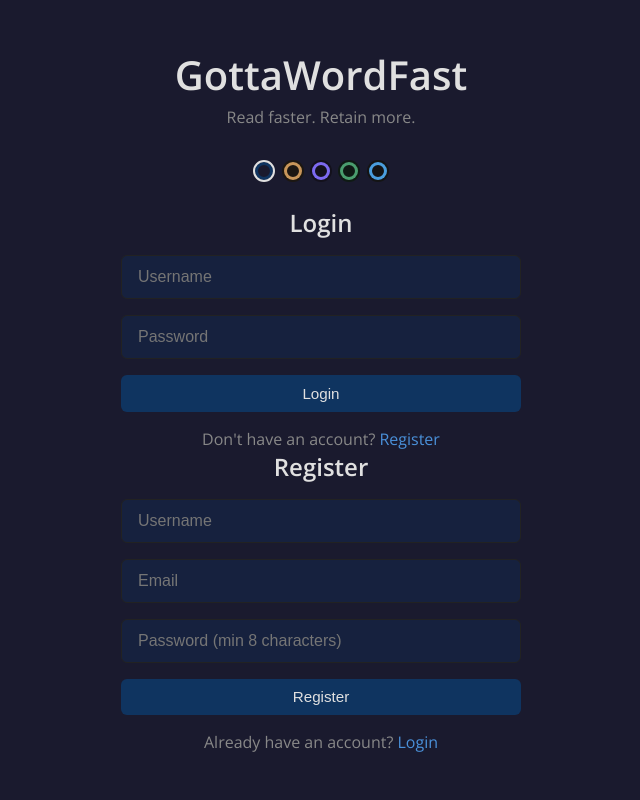
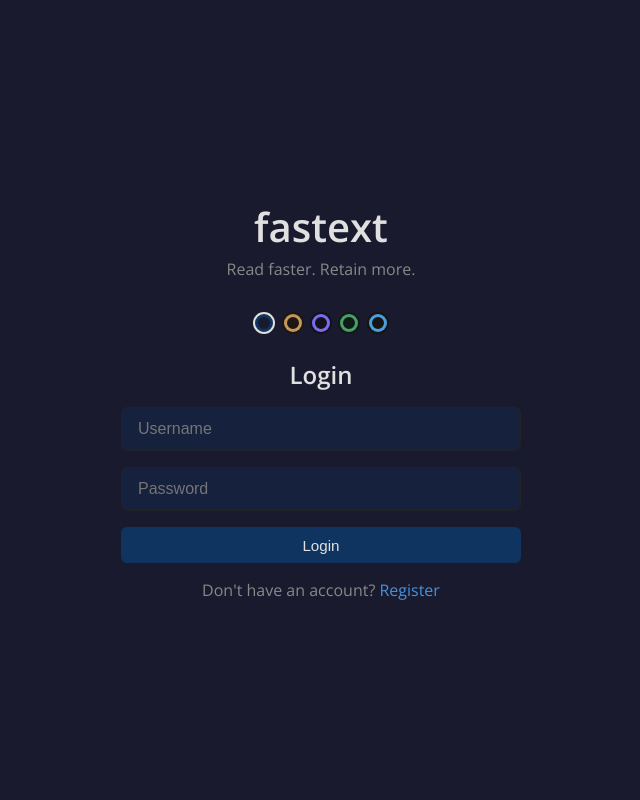
Before and after one commit to billshields/fastext, a Django app: page / in a window 1280 px wide. Shown: the whole page, without its empty margins (319-959 px from the left). Run offline with Django 5.2, Linux system fonts and the light colour scheme; parts of the project's set-up code (start-up, migrations or seed data) failed here and were passed over.

Commit message:
fastext rebrand, better login

```diff
--- a/config/celery.py
+++ b/config/celery.py
@@ -3,6 +3,6 @@ from celery import Celery
 
 os.environ.setdefault('DJANGO_SETTINGS_MODULE', 'config.settings.dev')
 
-app = Celery('gottawordfast')
+app = Celery('fastext')
 app.config_from_object('django.conf:settings', namespace='CELERY')
 app.autodiscover_tasks()
--- a/static/css/reader.css
+++ b/static/css/reader.css
@@ -148,6 +148,10 @@ body {
     display: flex;
     flex-direction: column;
     gap: 1rem;
+}
+
+.auth-form[hidden] {
+    display: none;
 }
 
 .auth-form h2 {
--- a/static/js/app.js
+++ b/static/js/app.js
@@ -824,12 +824,12 @@
     function dismissHelpHint() {
         if (elements.helpHint) {
             elements.helpHint.classList.add('hidden');
-            localStorage.setItem('gottawordfast_help_seen', '1');
+            localStorage.setItem('fastext_help_seen', '1');
         }
     }
 
     function initHelpHint() {
-        if (localStorage.getItem('gottawordfast_help_seen')) {
+        if (localStorage.getItem('fastext_help_seen')) {
             if (elements.helpHint) elements.helpHint.classList.add('hidden');
         }
     }
--- a/static/js/stats.js
+++ b/static/js/stats.js
@@ -4,7 +4,7 @@
         return;
     }
 
-    gwfTheme.render(document.getElementById('theme-switcher'));
+    fastextTheme.render(document.getElementById('theme-switcher'));
 
     function getThemeColors() {
         const style = getComputedStyle(document.documentElement);
--- a/templates/base.html
+++ b/templates/base.html
@@ -3,24 +3,24 @@
 <head>
     <meta charset="UTF-8">
     <meta name="viewport" content="width=device-width, initial-scale=1.0">
-    <title>{% block title %}GottaWordFast{% endblock %}</title>
+    <title>{% block title %}fastext{% endblock %}</title>
     <link rel="preconnect" href="https://fonts.googleapis.com">
     <link rel="preconnect" href="https://fonts.gstatic.com" crossorigin>
     <link href="https://fonts.googleapis.com/css2?family=Merriweather:wght@400;700&family=Open+Sans:wght@400;600&family=Roboto+Mono:wght@400;500&display=swap" rel="stylesheet">
     {% load static %}
     <link rel="stylesheet" href="{% static 'css/reader.css' %}">
+    <script src="{% static 'js/api.js' %}"></script>
     {% block extra_head %}{% endblock %}
 </head>
 <body>
     <script>
         // Apply saved theme before paint to prevent flash
         (function() {
-            var t = localStorage.getItem('gwf_theme') || 'default';
+            var t = localStorage.getItem('fastext_theme') || 'default';
             document.documentElement.setAttribute('data-theme', t);
         })();
     </script>
     {% block body %}{% endblock %}
-    <script src="{% static 'js/api.js' %}"></script>
     <script>
         // Escape API data before interpolating it into innerHTML — available on all pages
         function escapeHtml(value) {
@@ -33,7 +33,7 @@
         }
 
         // Theme switcher logic — available on all pages
-        const gwfTheme = {
+        const fastextTheme = {
             themes: ['default', 'warm', 'midnight', 'forest', 'mono'],
             labels: { default: 'Ocean', warm: 'Warm', midnight: 'Midnight', forest: 'Forest', mono: 'Mono' },
             colors: {
@@ -43,9 +43,9 @@
                 forest:   { background_color: '#0f1a14', text_color: '#d4e4d8', ui_color: '#2d7a4f' },
                 mono:     { background_color: '#141414', text_color: '#e0e0e0', ui_color: '#3580bb' },
             },
-            current() { return localStorage.getItem('gwf_theme') || 'default'; },
+            current() { return localStorage.getItem('fastext_theme') || 'default'; },
             set(name) {
-                localStorage.setItem('gwf_theme', name);
+                localStorage.setItem('fastext_theme', name);
                 document.documentElement.setAttribute('data-theme', name);
                 document.querySelectorAll('.theme-swatch').forEach(s => {
                     s.classList.toggle('active', s.dataset.theme === name);
--- a/templates/browse.html
+++ b/templates/browse.html
@@ -1,5 +1,5 @@
 {% extends "base.html" %}
-{% block title %}GottaWordFast - Browse{% endblock %}
+{% block title %}fastext - Browse{% endblock %}
 
 {% block extra_head %}
 <style>
@@ -218,7 +218,7 @@
         window.location.href = '/';
     }
 
-    gwfTheme.render(document.getElementById('theme-switcher'));
+    fastextTheme.render(document.getElementById('theme-switcher'));
 
     const searchInput = document.getElementById('search-input');
     const sortSelect = document.getElementById('sort-select');
--- a/templates/editor.html
+++ b/templates/editor.html
@@ -1,5 +1,5 @@
 {% extends "base.html" %}
-{% block title %}GottaWordFast - Edit{% endblock %}
+{% block title %}fastext - Edit{% endblock %}
 
 {% block body %}
 <div class="editor-container">
--- a/templates/index.html
+++ b/templates/index.html
@@ -1,9 +1,19 @@
 {% extends "base.html" %}
-{% block title %}GottaWordFast - Login{% endblock %}
+{% block title %}fastext - Login{% endblock %}
+
+{% block extra_head %}
+<script>
+    // Runs before the page draws, so signed-in users never see the login form.
+    // replace() keeps this page out of history, so Back doesn't bounce here again.
+    if (api.isAuthenticated()) {
+        location.replace('/library/');
+    }
+</script>
+{% endblock %}
 
 {% block body %}
 <div class="auth-container">
-    <h1 class="auth-title">GottaWordFast</h1>
+    <h1 class="auth-title">fastext</h1>
     <p class="auth-subtitle">Read faster. Retain more.</p>
     <div id="theme-switcher" class="theme-switcher" style="margin-bottom:1.5rem;"></div>
 
@@ -30,22 +40,24 @@
 
 {% block extra_scripts %}
 <script>
-    if (api.isAuthenticated()) {
-        window.location.href = '/library/';
+    fastextTheme.render(document.getElementById('theme-switcher'));
+
+    // Only one form is on screen at a time; the links swap between them
+    function showAuthForm(name) {
+        const showRegister = name === 'register';
+        document.getElementById('login-form').hidden = showRegister;
+        document.getElementById('register-form').hidden = !showRegister;
+        document.getElementById(showRegister ? 'reg-username' : 'login-username').focus();
     }
-
-    gwfTheme.render(document.getElementById('theme-switcher'));
 
     document.getElementById('show-register').addEventListener('click', (e) => {
         e.preventDefault();
-        document.getElementById('login-form').hidden = true;
-        document.getElementById('register-form').hidden = false;
+        showAuthForm('register');
     });
 
     document.getElementById('show-login').addEventListener('click', (e) => {
         e.preventDefault();
-        document.getElementById('register-form').hidden = true;
-        document.getElementById('login-form').hidden = false;
+        showAuthForm('login');
     });
 
     document.getElementById('btn-login').addEventListener('click', async () => {
@@ -57,7 +69,7 @@
         try {
             const data = await api.post('/api/auth/login/', { username, password }, false);
             api.setTokens(data.access, data.refresh);
-            window.location.href = '/library/';
+            location.replace('/library/');
         } catch (err) {
             errorEl.textContent = 'Invalid username or password.';
             errorEl.hidden = false;
@@ -74,7 +86,7 @@
         try {
             const data = await api.post('/api/auth/register/', { username, email, password }, false);
             api.setTokens(data.tokens.access, data.tokens.refresh);
-            window.location.href = '/library/';
+            location.replace('/library/');
         } catch (err) {
             errorEl.textContent = err.message || 'Registration failed.';
             errorEl.hidden = false;
--- a/templates/library.html
+++ b/templates/library.html
@@ -1,5 +1,5 @@
 {% extends "base.html" %}
-{% block title %}GottaWordFast - Library{% endblock %}
+{% block title %}fastext - Library{% endblock %}
 
 {% block body %}
 <div class="library-container">
@@ -96,7 +96,7 @@
         window.location.href = '/';
     }
 
-    gwfTheme.render(document.getElementById('theme-switcher'));
+    fastextTheme.render(document.getElementById('theme-switcher'));
 
     const docsList = document.getElementById('documents-list');
     const emptyState = document.getElementById('empty-state');
--- a/templates/reader.html
+++ b/templates/reader.html
@@ -1,5 +1,5 @@
 {% extends "base.html" %}
-{% block title %}GottaWordFast - Reading{% endblock %}
+{% block title %}fastext - Reading{% endblock %}
 
 {% block body %}
 <div id="reader-container" class="reader-container">
--- a/templates/stats.html
+++ b/templates/stats.html
@@ -1,5 +1,5 @@
 {% extends "base.html" %}
-{% block title %}GottaWordFast - Stats{% endblock %}
+{% block title %}fastext - Stats{% endblock %}
 
 {% block extra_head %}
 <script src="https://cdn.jsdelivr.net/npm/chart.js@4/dist/chart.umd.min.js"></script>
```
Also changed, not shown: IDEAS.md (+1 -1 lines), 1 other file.
